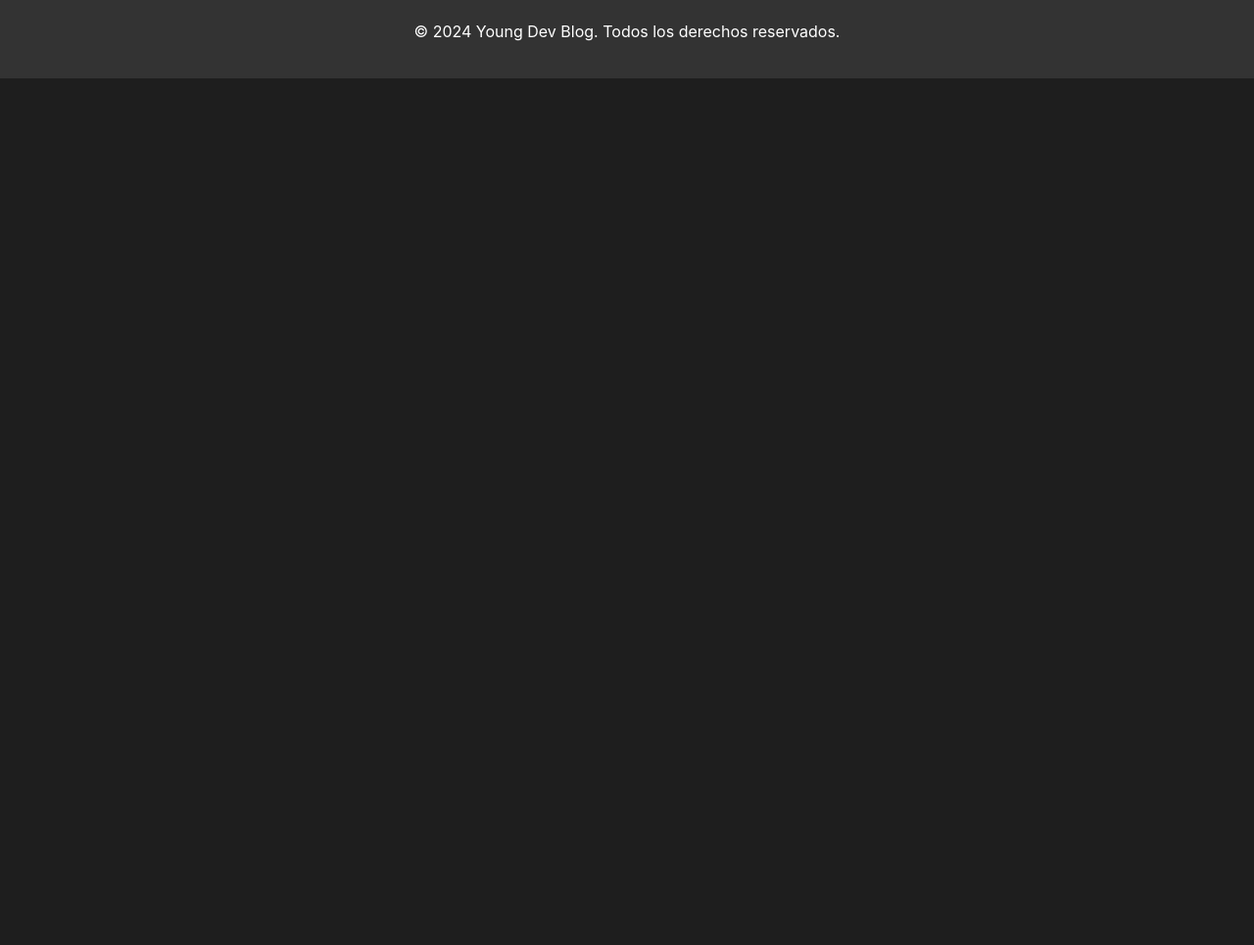
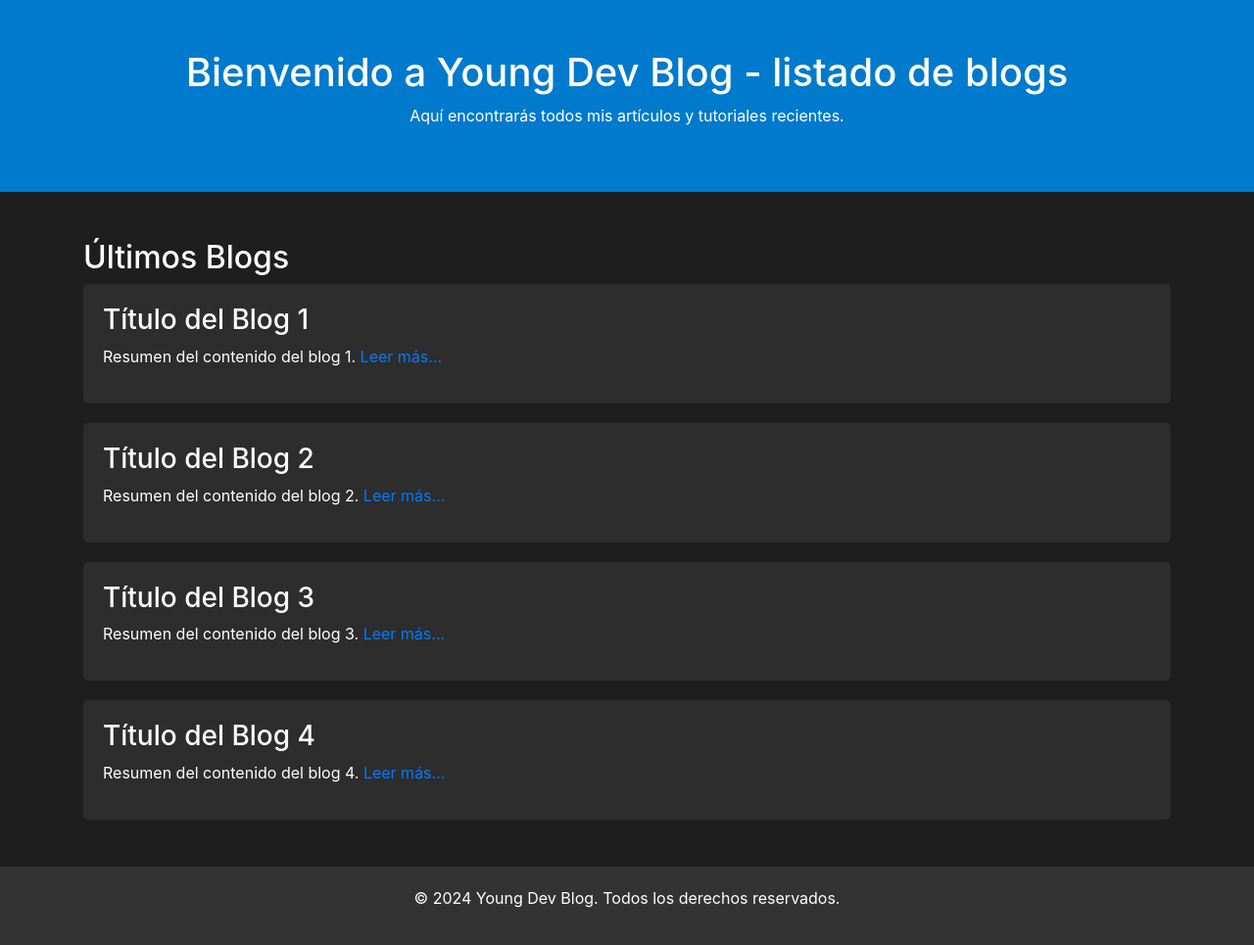
Before and after one commit to Roberto0611/YoungDevBlog, a PHP site: page /youngdevblog/index.php?page=blog in a window 1280 px wide. Shown: the part 56-1021 px from the top of the page at 98% size. Before the commit the page ends 136 px from the top, so only its background shows below. Run offline with PHP 8.4, Linux system fonts and the light colour scheme.

Commit message:
add a blog list static page

```diff
--- a/index.php
+++ b/index.php
@@ -12,6 +12,8 @@ $page = isset($_GET['page']) ? $_GET['page'] : 'home';
         // show the body based on the page var
         if ($page == 'home') {
             require 'templates/home.php';
+        }elseif ($page == 'blog') {
+            require 'templates/blog.php';
         }
     ?>
 
--- /dev/null
+++ b/templates/blog.php
@@ -0,0 +1,26 @@
+ <!-- Banner -->
+ <div class="banner">
+        <h1>Bienvenido a Young Dev Blog - listado de blogs</h1>
+        <p>Aquí encontrarás todos mis artículos y tutoriales recientes.</p>
+    </div>
+
+    <!-- Últimos Blogs -->
+    <div class="container my-5">
+        <h2>Últimos Blogs</h2>
+        <div class="blog-post">
+            <h3>Título del Blog 1</h3>
+            <p>Resumen del contenido del blog 1. <a href="blog1.html">Leer más...</a></p>
+        </div>
+        <div class="blog-post">
+            <h3>Título del Blog 2</h3>
+            <p>Resumen del contenido del blog 2. <a href="blog2.html">Leer más...</a></p>
+        </div>
+        <div class="blog-post">
+            <h3>Título del Blog 3</h3>
+            <p>Resumen del contenido del blog 3. <a href="blog3.html">Leer más...</a></p>
+        </div>
+        <div class="blog-post">
+            <h3>Título del Blog 4</h3>
+            <p>Resumen del contenido del blog 4. <a href="blog4.html">Leer más...</a></p>
+        </div>
+    </div>
--- a/templates/header.php
+++ b/templates/header.php
@@ -22,7 +22,7 @@
                     <a class="nav-link" href="?page=home">Inicio</a>
                 </li>
                 <li class="nav-item">
-                    <a class="nav-link" href="?page=Blog">Blog</a>
+                    <a class="nav-link" href="?page=blog">Blog</a>
                 </li>
             </ul>
         </div>
```
